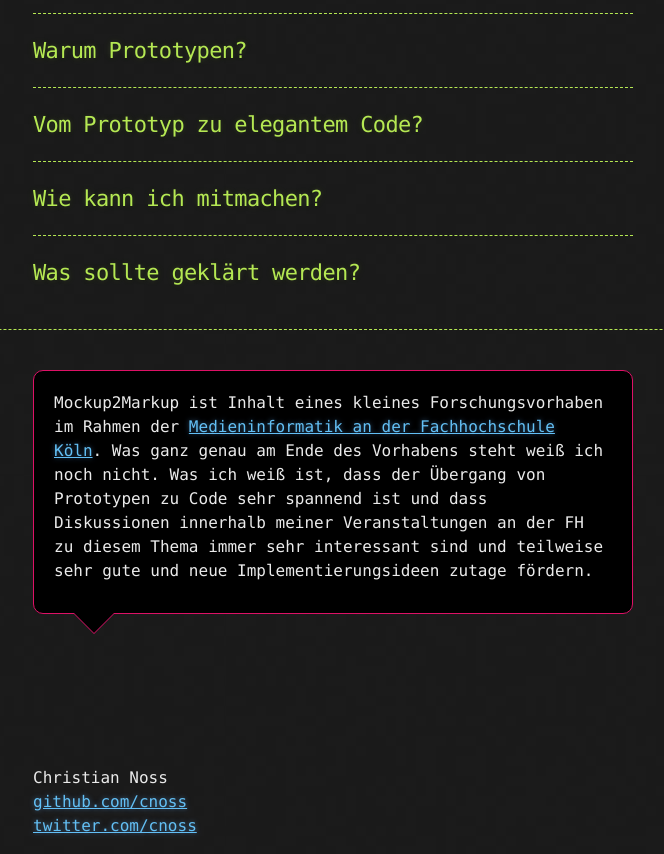
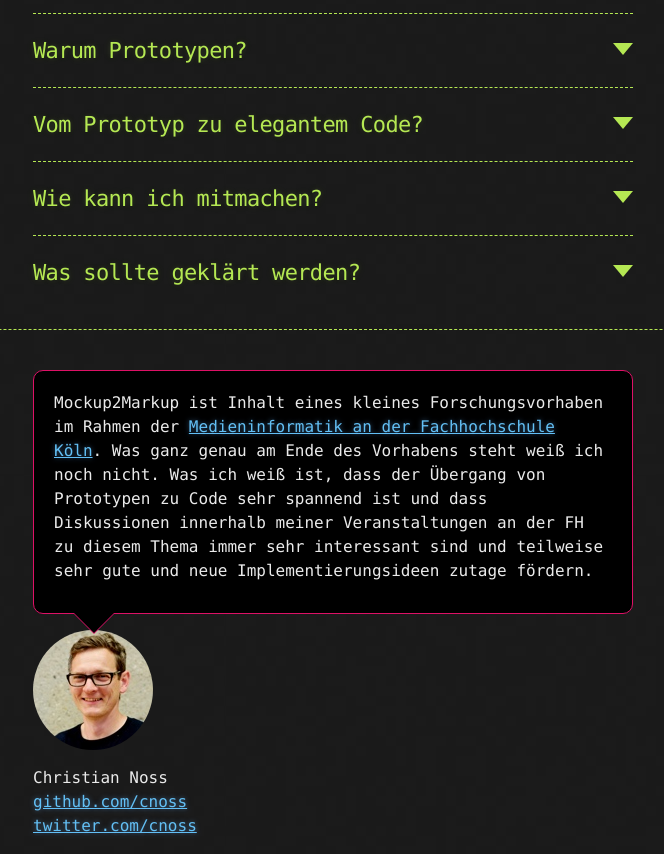
Before and after one commit to cnoss/mockup2markup, a plain HTML site: page index.html in a window 1280 px wide. Shown: the part 589-1443 px from the top of the page, without its empty margins (307-971 px from the left). Drawn offline with Linux system fonts and the light colour scheme; the site is published under a folder, as on GitHub Pages, so addresses that start at the root find nothing.

Commit message:
Pfade relativiert

```diff
--- a/stylesheets/mockup2markup.css
+++ b/stylesheets/mockup2markup.css
@@ -31,7 +31,7 @@
 }
 
 #main_content h2:after{
-	content: url('/images/pfeilchen.svg');
+	content: url('../images/pfeilchen.svg');
 	position: absolute;
 	right: 0;
 	top: 20px;
@@ -106,5 +106,5 @@ hr {
 	border-radius: 60px;
 	-webkit-border-radius: 60px;
 	-moz-border-radius: 60px;
-	background: url("/images/cn.jpg") no-repeat;
+	background: url("../images/cn.jpg") no-repeat;
 }
```
